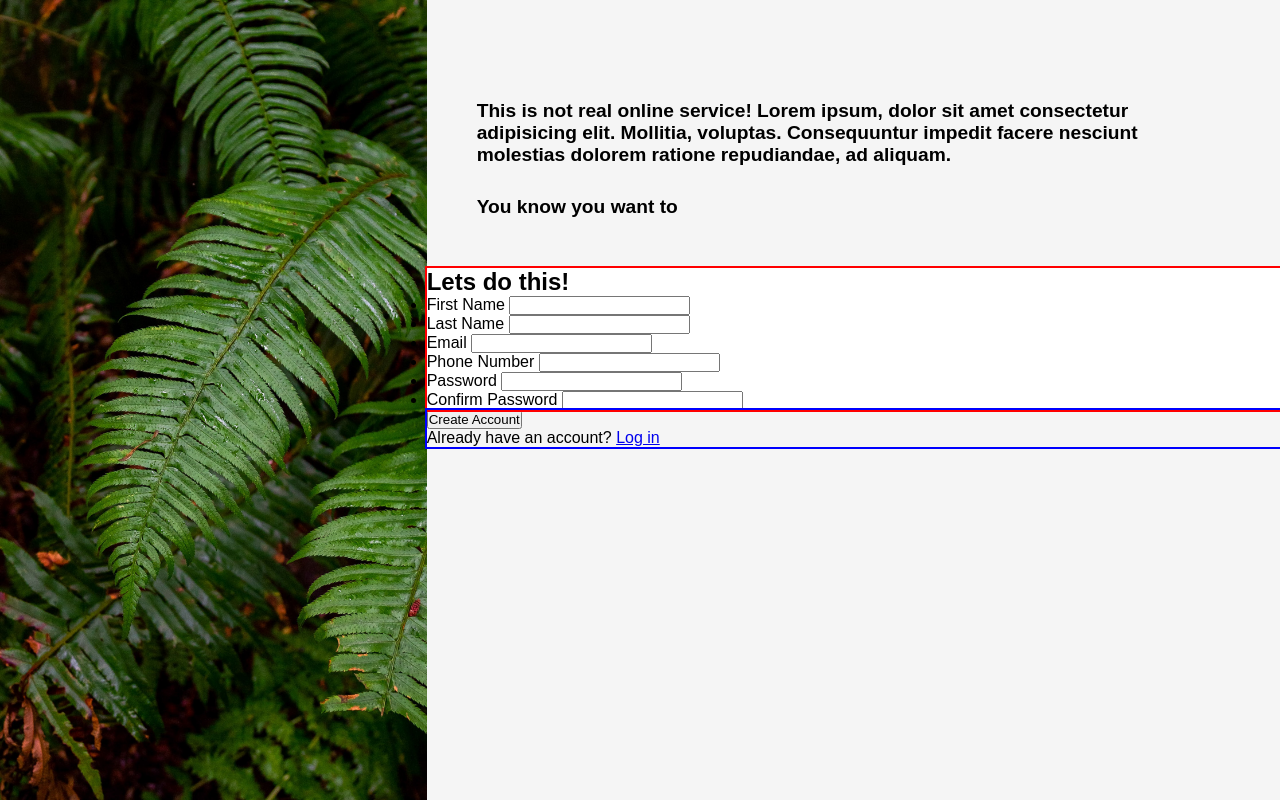
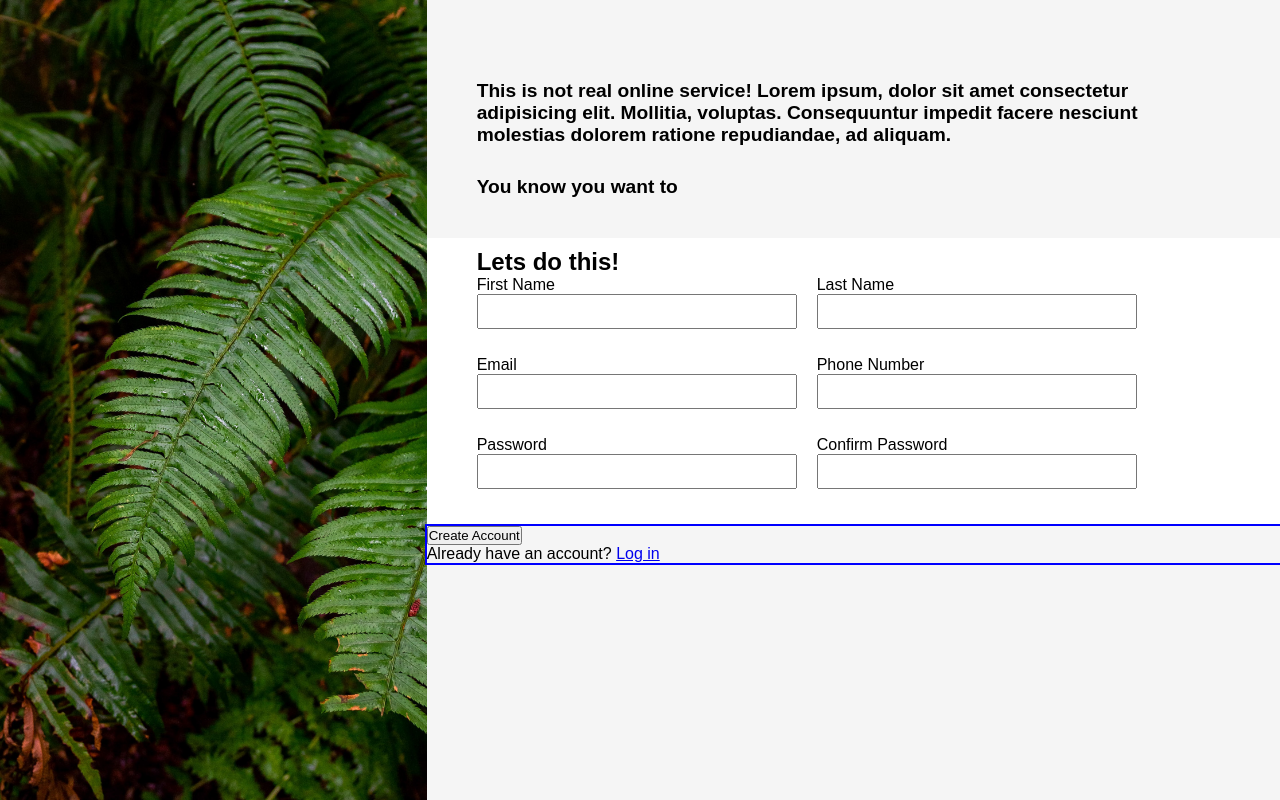
Before and after one commit to AbdulRehman164/Sign-Up-Fourm, a plain HTML site: page index.html in a window 1280 px wide. Drawn offline with Linux system fonts and the light colour scheme.

Commit message:
edited the form section

```diff
--- a/style.css
+++ b/style.css
@@ -23,20 +23,35 @@ article{
 
 .header{
     margin-left: 50px;
-    margin-top: 100px;
+    margin-top: 80px;
     margin-right: 100px;
     font-weight: bold;
     font-size: 1.2rem;
-    /* outline: 2px solid green; */
-
 }
 .header p:last-child{
     margin-top: 30px;
-    margin-bottom: 50px;
+    margin-bottom: 40px;
 }
 .main-form{
     background-color: white;
-    outline: 2px solid red;
+    padding-left: 50px;
+    padding-top: 10px;
+    padding-bottom: 10px;
+}
+ul{
+    list-style: none;
+    display: flex;
+    flex-wrap: wrap;
+    height: 30vh;
+    margin-right: 120px;
+}
+label{
+    display: block;
+}
+input{
+    padding: 8px;
+    width: 25vw;
+    margin-right: 20px;
 }
 .form-footer{
     outline: 2px solid blue;
```
